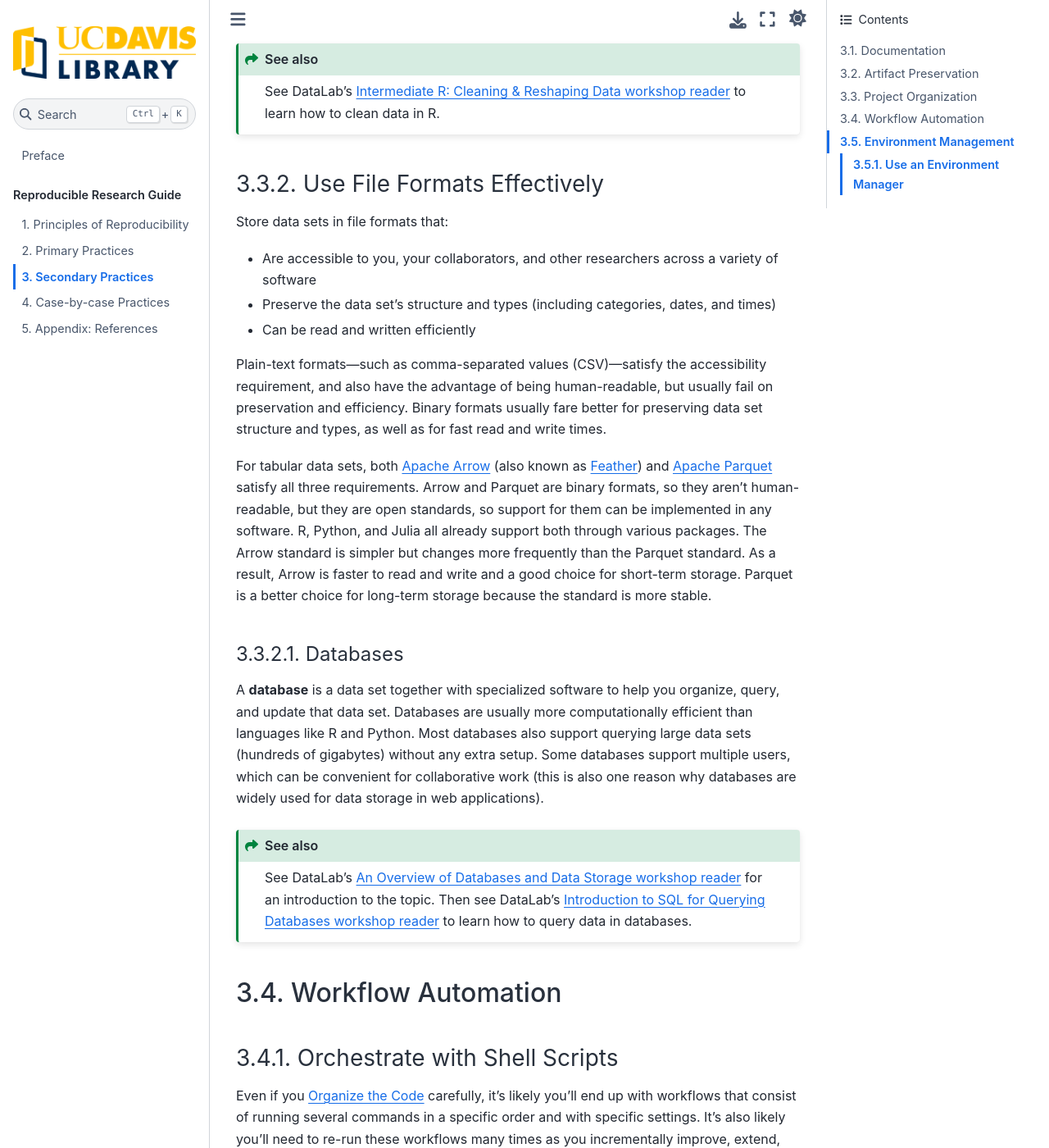
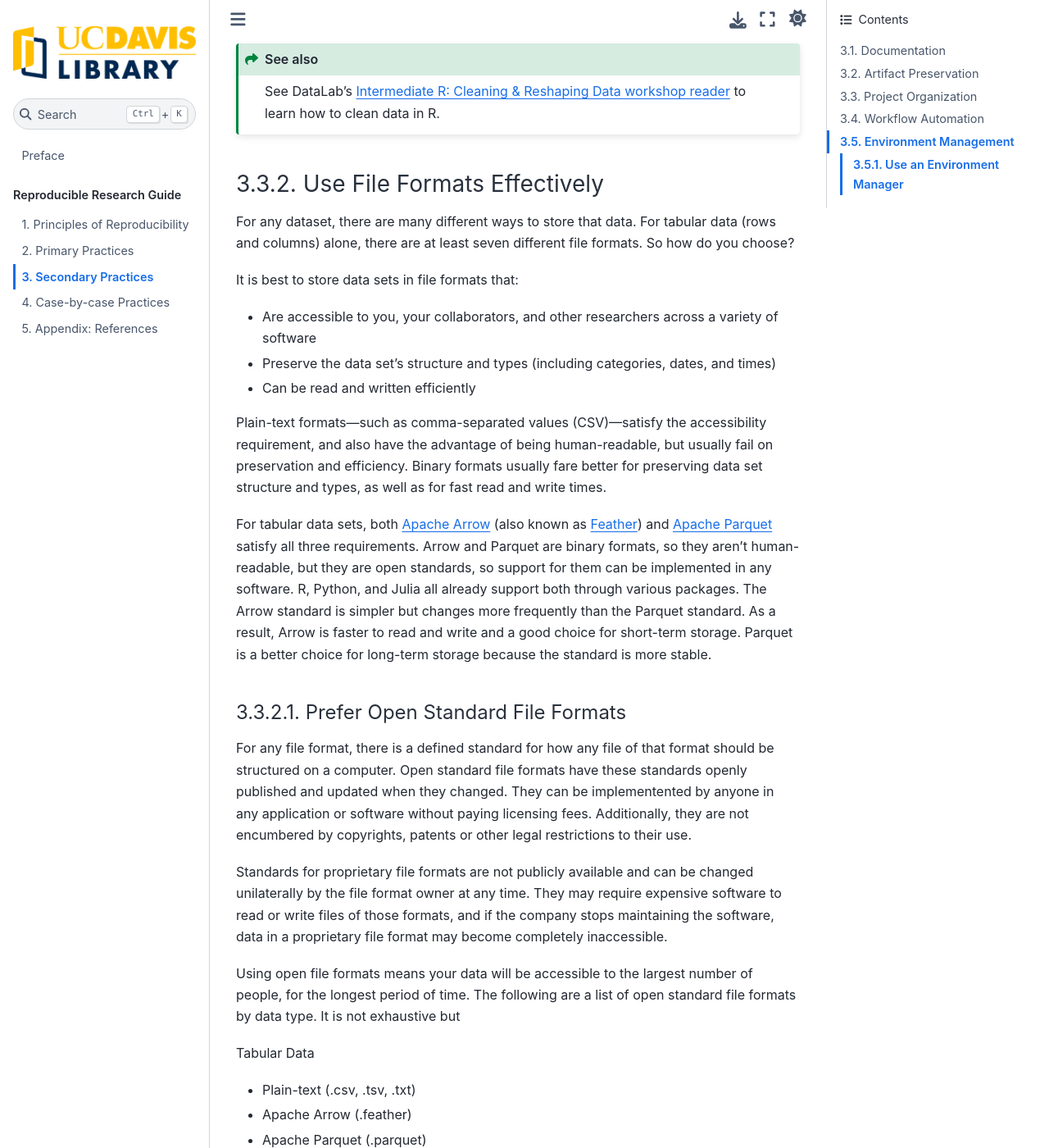
Before and after one commit to ryterdal/guide_reproducible_research, a Jupyter Book: the page built from chapters/03_secondary_practices.md, in a window 1280 px wide and 1400 px high, scrolled down 4762 px. Shown: the whole window at 82% size. Built offline with Jupyter Book 1.0.4 settings and Sphinx 7.4.7 and the Sphinx Book theme 1.1.4, drawn with Linux system fonts in a browser that asks for light colours; some of the changed text lies outside the part shown.

Commit message:
first draft of prefer open source formats

```diff
--- a/chapters/03_secondary_practices.md
+++ b/chapters/03_secondary_practices.md
@@ -231,7 +231,11 @@ reader][datalab-r-clean] to learn how to clean data in R.
 (use-file-formats-effectively)=
 ### Use File Formats Effectively
 
-Store data sets in file formats that:
+For any dataset, there are many different ways to store that data. For tabular
+data (rows and columns) alone, there are at least seven different file formats.
+So how do you choose?
+
+It is best to store data sets in file formats that:
 
 * Are accessible to you, your collaborators, and other researchers across a
   variety of software
@@ -260,6 +264,107 @@ stable.
 [arrow]: https://arrow.apache.org/
 [feather]: https://arrow.apache.org/docs/python/feather.html
 [parquet]: https://parquet.apache.org/
+
+(prefer-open-standard-file-formats)=
+#### Prefer Open Standard File Formats
+
+For any file format, there is a defined standard for how any file of that format
+should be structured on a computer. Open standard file formats have these
+standards openly published and updated when they changed. They can be
+implementented by anyone in any application or software without paying licensing
+fees. Additionally, they are not encumbered by copyrights, patents
+or other legal restrictions to their use.
+
+Standards for proprietary file formats are not publicly available and can be
+changed unilaterally by the file format owner at any time. They may require
+expensive software to read or write files of those formats, and if the company
+stops maintaining the software, data in a proprietary file format may become
+completely inaccessible.
+
+Using open file formats means your data will be accessible to the largest
+number of people, for the longest period of time. The following are a list of
+open standard file formats by data type. It is not exhaustive but
+
+Tabular Data
+* Plain-text (.csv, .tsv, .txt)
+
+* Apache Arrow (.feather)
+
+* Apache Parquet (.parquet)
+
+* OpenOffice Calc (.ods)
+
+
+Nested/Tree Data
+* JSON
+
+* XML
+
+
+Still Images
+* PNG (raster)
+
+* TIFF (raster)
+
+* SVG (vector)
+
+
+Geospatial Data
+* GeoJSON (vector)
+
+* GeoTIFF (raster)
+
+* NetCDF (raster)
+
+* Hierarchical Data Format (HDF, raster)
+
+* OGC GeoPackge (both)
+
+
+Network or Graph
+* GraphML
+
+* Graph Exchange XML Format (GEXF)
+
+* Graph Modeling Language (GML)
+
+* Turtle/RDF
+
+
+Audio
+* WAVE
+
+* AIFF
+
+* MP3
+
+* MXF
+
+
+Moving Images
+* MOV
+
+* MP4
+
+* AVI
+
+
+A Word Industry Standards: There are some fields that are so heavily dominated
+by a particular proprietary software that the file format associated with that
+software becomes the de facto file format for the entire field. In this case,
+using the proprietary format will make data more accessible than using a niche
+open standard format. It may be worth backing up the data in a non-proprietary
+format in case you lose access to the proprietary software.
+
+
+:::{seealso}
+For more information about file formats for long term data storage formats, see
+the Library of Congress's [Recommended Formats Statement][rsf] and their webpage
+on the [Sustainability of Digital Formats][sdf].
+:::
+
+[rsf]: https://www.loc.gov/preservation/resources/rfs/TOC.html
+[sdf]: https://www.loc.gov/preservation/digital/formats/index.shtml
 
 
 (databases)=
```
